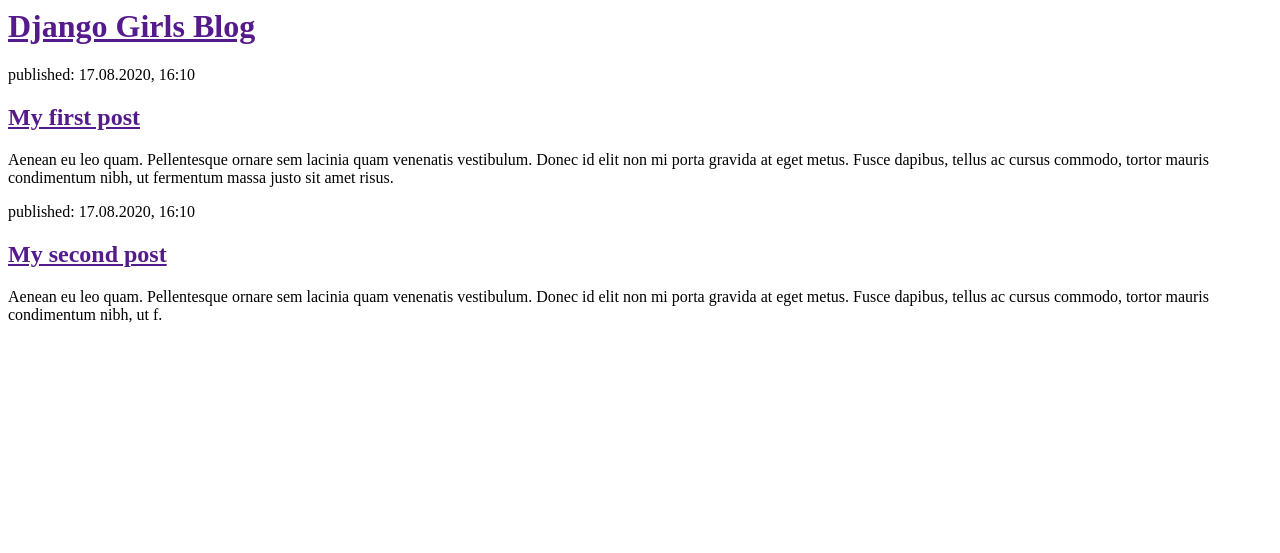
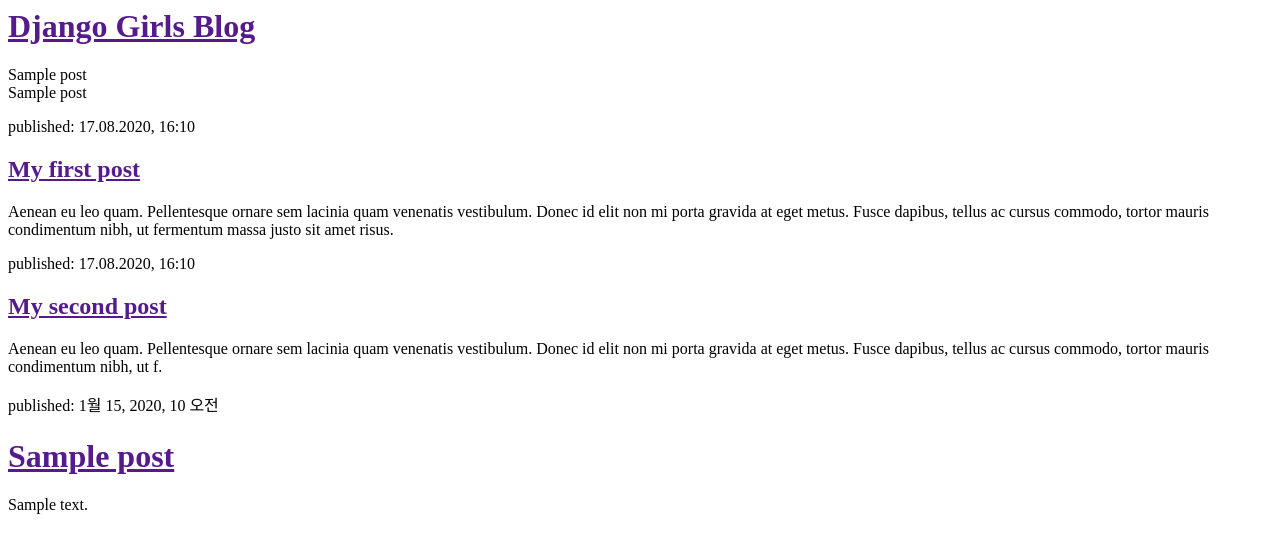
Before and after one commit to janejane516/my-first-blog, a Django app: template blog/templates/blog/post_list.html in a window 1280 px wide. Shown: the top 553 px of the page. Run offline with Django 3.2, Linux system fonts and the light colour scheme; the template is opened without the code that fills it: most values are stand-ins (such as "Sample title", 1, 10 or a date in 2020).

Commit message:
Modified templates to display posts from database

```diff
--- a/blog/templates/blog/post_list.html
+++ b/blog/templates/blog/post_list.html
@@ -6,15 +6,33 @@
 		<div>
 			<h1><a href="">Django Girls Blog</a></h1>
 		</div>
+
+		<div>
+			{{ post }}
+		</div>
+
+		<div>
+			{{ post }}
+		</div>
+
 		<div>
 			<p>published: 17.08.2020, 16:10</p>
 			<h2><a href="">My first post</a></h2>
 			<p>Aenean eu leo quam. Pellentesque ornare sem lacinia quam venenatis vestibulum. Donec id elit non mi porta gravida at eget metus. Fusce dapibus, tellus ac cursus commodo, tortor mauris condimentum nibh, ut fermentum massa justo sit amet risus.</p>
 		</div>
+
 		<div>
 			<p>published: 17.08.2020, 16:10</p>
 			<h2><a href="">My second post</a></h2>
 			<p>Aenean eu leo quam. Pellentesque ornare sem lacinia quam venenatis vestibulum. Donec id elit non mi porta gravida at eget metus. Fusce dapibus, tellus ac cursus commodo, tortor mauris condimentum nibh, ut f.</p>
 		</div>
-	</body>
+
+		{% for post in posts %}
+			<div>
+				<p>published: {{ post.published_date }}</p>
+				<h1><a href="">{{ post.title }}</a></h1>
+				<p>{{ post.text|linebreaksbr }}</p>
+			</div>
+		{% endfor %}
+		</body>
 </html>
--- a/blog/views.py
+++ b/blog/views.py
@@ -1,5 +1,8 @@
 from django.shortcuts import render
+from django.utils import timezone
+from .models import Post
 
 # Create your views here.
 def post_list(request):
-	return render(request, 'blog/post_list.html', {})
+	posts = Post.objects.filter(published_date__lte=timezone.now()).order_by('published_date')
+	return render(request, 'blog/post_list.html', {'posts':posts})
```
